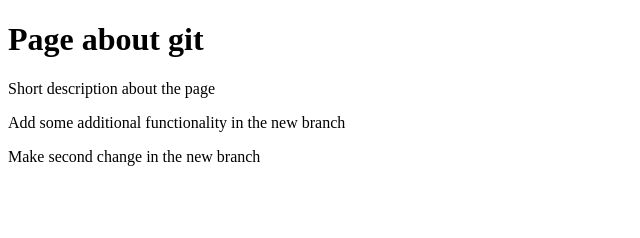
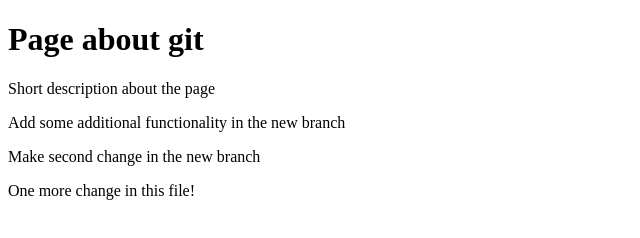
Before and after one commit to AlekseyKrupsky/testgit, a plain HTML site: page index.html in a window 1280 px wide. Shown: the whole page, without its empty margins (0-640 px from the left). Drawn offline with Linux system fonts and the light colour scheme.

Commit message:
Third change in new branch

```diff
--- a/index.html
+++ b/index.html
@@ -9,5 +9,6 @@
     <p>Short description about the page</p>
 <p>Add some additional functionality in the new branch</p>
 <p>Make second change in the new branch</p>
+<p>One more change in this file!</p>
 </body>
 </html>
```
